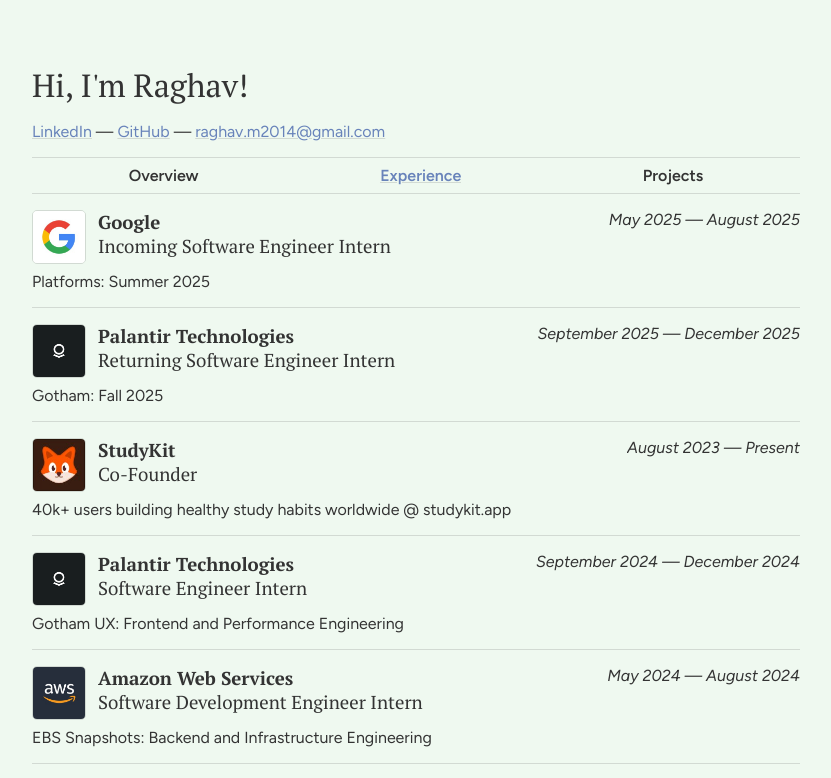
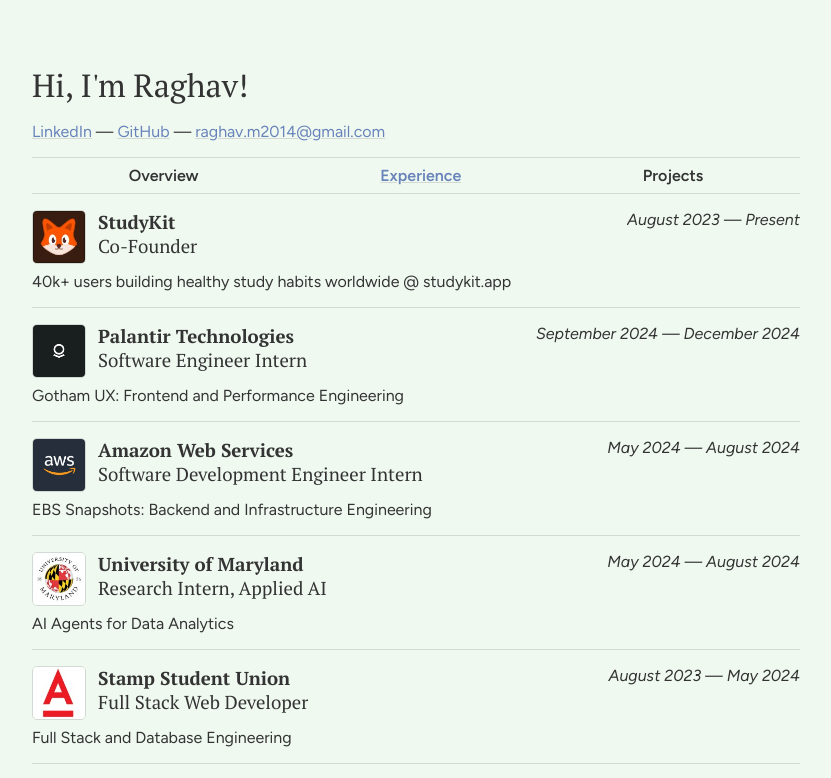
Before and after one commit to raghav-misra/portfolio-2025, a Nuxt app: page /experience in a window 1280 px wide. Shown: the top 778 px of the page, without its empty margins (224-1055 px from the left). Built offline with nearby package versions, Linux system fonts and the light colour scheme.

Commit message:
Update experiences.ts

```diff
--- a/content/experiences.ts
+++ b/content/experiences.ts
@@ -1,19 +1,19 @@
 import type { ExperienceData } from "~/types";
 
 export const experiences: ExperienceData[] = [
-  {
-    role: "Incoming Software Engineer Intern",
-    company: "Google",
-    dateRange: ["May 2025", "August 2025"],
-    content:
-      "Platforms: Summer 2025",
-  },
-  {
-    role: "Returning Software Engineer Intern",
-    company: "Palantir Technologies",
-    dateRange: ["September 2025", "December 2025"],
-    content: "Gotham: Fall 2025",
-  },
+  // {
+  //   role: "Incoming Software Engineer Intern",
+  //   company: "Google",
+  //   dateRange: ["May 2025", "August 2025"],
+  //   content:
+  //     "Platforms: Summer 2025",
+  // },
+  // {
+  //   role: "Returning Software Engineer Intern",
+  //   company: "Palantir Technologies",
+  //   dateRange: ["September 2025", "December 2025"],
+  //   content: "Gotham: Fall 2025",
+  // },
   {
     role: "Co-Founder",
     company: "StudyKit",
```
